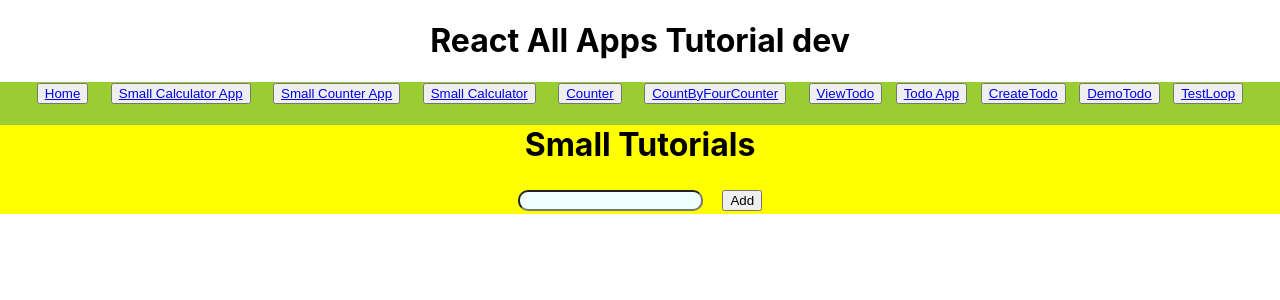
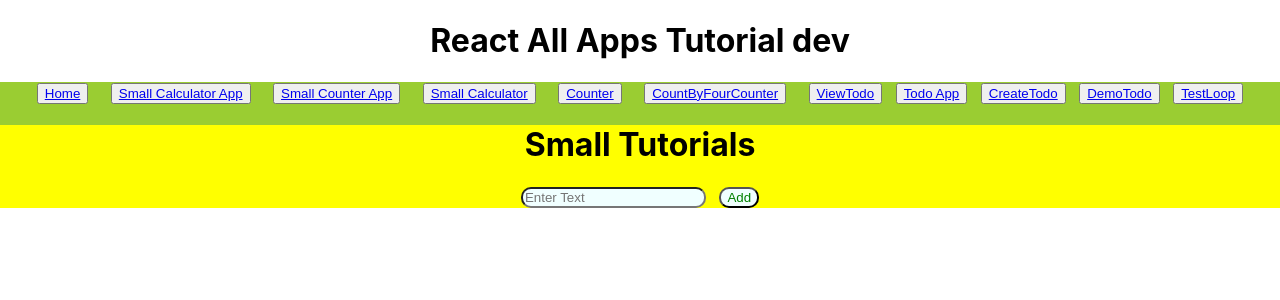
Before and after one commit to gitcoder-23/react-todo-app-tutorial, a React (Create React App) app: page /testloop in a window 1280 px wide. Shown: the top 300 px of the page. Built offline with nearby package versions, Linux system fonts and the light colour scheme.

Commit message:
testtodo

```diff
--- a/src/App.js
+++ b/src/App.js
@@ -1,6 +1,6 @@
 // import logo from './logo.svg';
 import { Route, Routes } from 'react-router-dom';
-import './App.css';
+import './App.css'; // direct imported css file
 import HomePage from './pages/HomePage';
 import ViewTodo from './pages/todoApp/ViewTodo';
 import CreateTodo from './pages/todoApp/CreateTodo';
--- a/src/pages/myProjectTasks/TestLoop.js
+++ b/src/pages/myProjectTasks/TestLoop.js
@@ -1,17 +1,45 @@
-import React from 'react'
+import React, {useState} from 'react'
 import Menu from '../navigation/Menu'
 
+
+
 const TestLoop = () => {
+
+  const [textInput, setTextInput] = useState('');
+  const [textValue, setTextValue] = useState([]);
+  const [errorText, setErrorText] = useState();
+
+  const OnInput = (ev) => {
+    setTextInput(ev.target.value);
+  };
+
+  const inputSubmit = (ev) => {
+    ev.preventDefault();
+    if(!textInput || textInput === ''){
+      setErrorText('Put a valid input !');
+      setTimeout(() => {
+        setErrorText('');
+      }, 5000);
+    }else{
+      setTextValue([...textValue, textInput]);
+      setTextInput('');
+    }
+  }
+
+
   return (
     <div style={{backgroundColor : 'yellowgreen'}}><Menu/>
       <div style={{backgroundColor : 'yellow'}}><h1>Small Tutorials</h1>
-      <div><table style={{margin : 'auto'}}>
-        <tr>
-            <td><input style={{backgroundColor : 'azure', borderRadius : 10, color : 'green'}}/></td>&nbsp;&nbsp;&nbsp;
-            <td><button> Add </button></td>
-        </tr>
-      </table>
-        </div>
+      <div>
+        <form onSubmit={inputSubmit}>
+          <input style={{backgroundColor : 'azure', borderRadius : 10, color : 'green'}}
+            type='text' value= {textValue} placeholder='Enter Text' onChange={OnInput}/>&nbsp;&nbsp;&nbsp;
+              <button type='submit' style={{backgroundColor : 'azure', borderRadius : 10, color : 'green'}}>
+                 Add
+              </button>
+        </form>
+        <div><span style={{color: 'red'}}>{errorText}</span></div>
+      </div>
       </div>
     </div>
   )
```
Also changed, not shown: src/pages/myProjectTasks/DemoTodo.js (line endings or trailing spaces).
